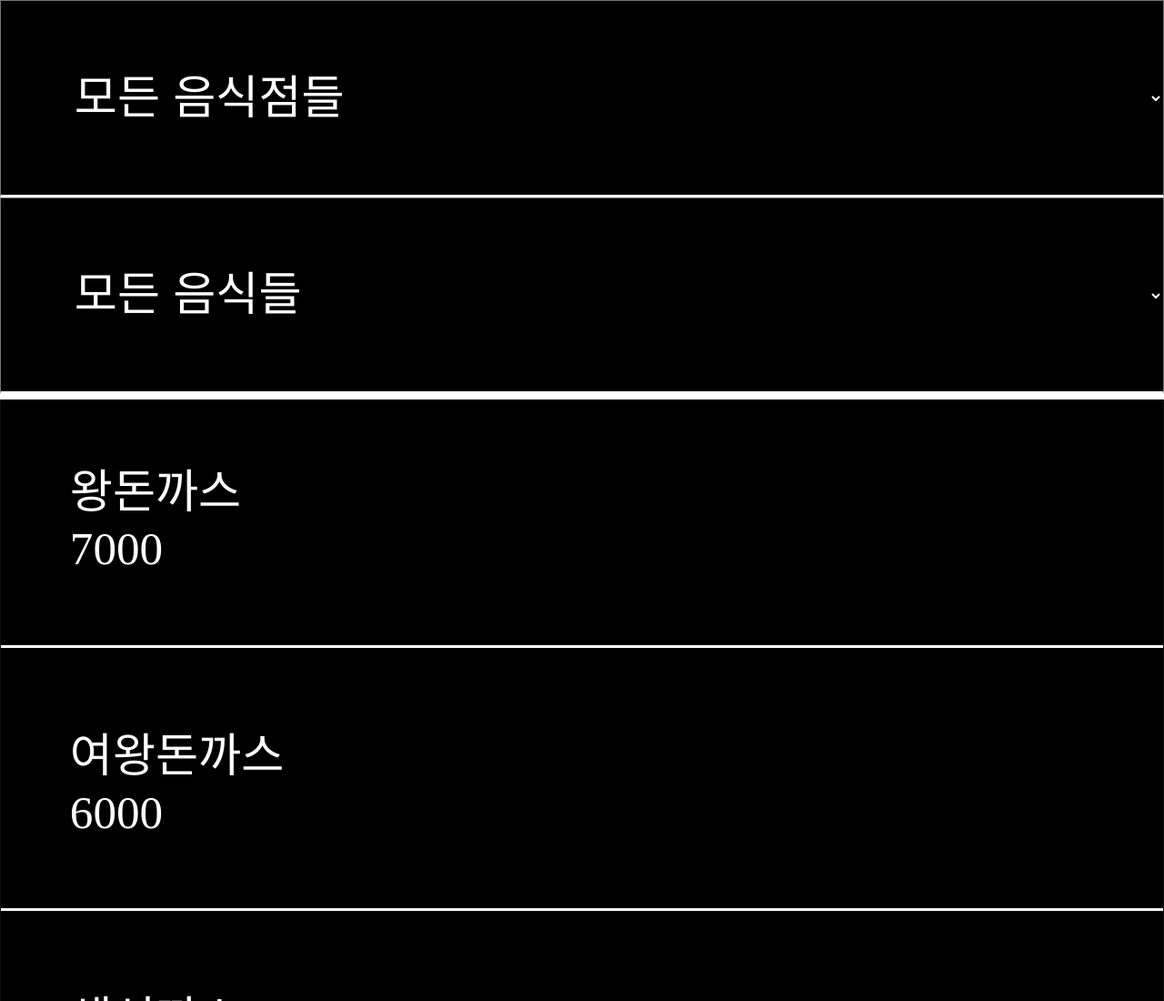
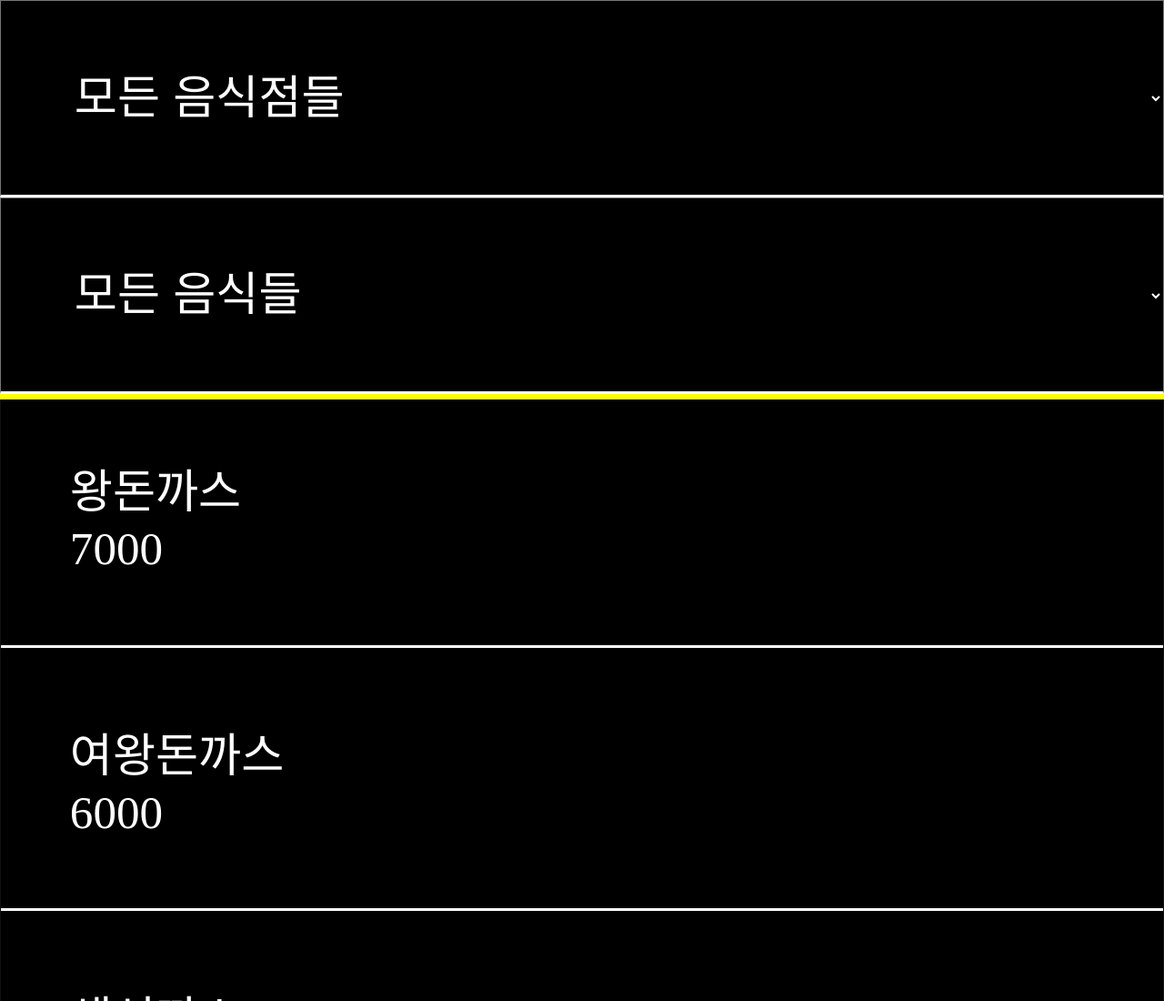
Before and after one commit to shadow98a/Joohyontech-Menu, a plain HTML site: page index.html in a window 1280 px wide. Shown: the top 1100 px of the page at 91% size. Drawn offline with Linux system fonts and the light colour scheme.

Commit message:
1.3.0: UI 개선
SIAT 2022 소프트웨어 개발자 A반 염정아 훈련생님의 UI 요구사항 반영

```diff
--- a/index.html
+++ b/index.html
@@ -26,7 +26,7 @@
             position:fixed;
             top:0;
             width:100%;
-            border-bottom:0.125em/*1/(2^3)em*/ solid #FFFFFF;
+            border-bottom:0.125em/*1/(2^3)em*/ solid #FFFF00;
             background-color:#000000;
         }
 
```
